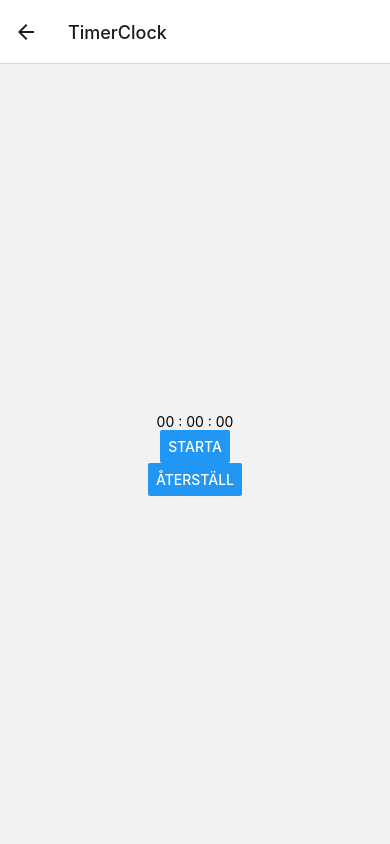
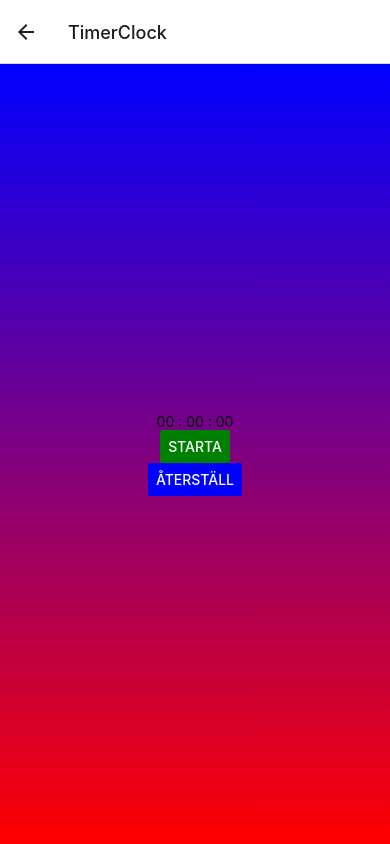
Before and after one commit to JibbZZ/TimerApp, a React Native app: screen /TimerClock in a window 390 px wide. Built offline with nearby package versions, Linux system fonts and the light colour scheme.

Commit message:
Added LinearGradient and Haptics (expo components)

```diff
--- a/TimerClock.tsx
+++ b/TimerClock.tsx
@@ -7,6 +7,8 @@ import Modal from 'react-native-modal';
 import { RootStackParamList } from './navigationTypes';
 import sunsetVibes from './assets/sounds/sunset-vibes-lo-fichillhop-9503.mp3';
 import { useTimer } from './TimerContext';
+import { LinearGradient } from 'expo-linear-gradient';
+import * as Haptics from 'expo-haptics';
 
 type TimerClockProps = {
   route: RouteProp<RootStackParamList, 'TimerClock'>;
@@ -50,6 +52,7 @@ export const TimerClock = ({ route, navigation }: TimerClockProps) => {
   }, [aktiverad, sekunder]);
 
   const växla = () => {
+    Haptics.impactAsync(Haptics.ImpactFeedbackStyle.Medium);
     if (aktiverad && soundObj) {
       stopSound();
     }
@@ -90,18 +93,21 @@ export const TimerClock = ({ route, navigation }: TimerClockProps) => {
   };
 
   return (
-    <View style={stilar.container}>
+    <LinearGradient colors={['blue', 'red']} style={stilar.container}>
       <Text>{formateraTid()}</Text>
-      <Button title={aktiverad ? 'Stoppa' : 'Starta'} onPress={växla} />
-      <Button title="Återställ" onPress={återställ} />
+      <Button title={aktiverad ? 'Stoppa' : 'Starta'} onPress={växla}
+      color={aktiverad ? 'red' : 'green'} />
+      <Button title="Återställ" onPress={återställ}
+      color='blue' />
 
       <Modal isVisible={isModalVisible}>
         <View style={stilar.modalContainer}>
           <Text>Timern är klar!</Text>
-          <Button title="Stäng av ljudet" onPress={closeModal} />
+          <Button title="Stäng av ljudet" onPress={closeModal}
+          color={'purple'} />
         </View>
       </Modal>
-    </View>
+    </LinearGradient>
   );
 };
 
--- a/TimerContext.tsx
+++ b/TimerContext.tsx
@@ -26,7 +26,7 @@ interface TimerProviderProps {
 
     if (sekunder <= 0 && aktiverad) {
       setAktiverad(false);
-      // Meddelande-logik kan flyttas hit om du vill
+
     } else if (aktiverad) {
       intervall = setInterval(() => {
         setSekunder((prevSekunder) => prevSekunder - 1);
@@ -54,6 +54,7 @@ interface TimerProviderProps {
   };
 
   return (
+
     <TimerContext.Provider value={{ sekunder, setSekunder, aktiverad, setAktiverad, startTimer, stoppTimer, återställTimer }}>
       {children}
     </TimerContext.Provider>
--- a/TimerSetScreen.tsx
+++ b/TimerSetScreen.tsx
@@ -5,6 +5,8 @@ import { NavigationProp } from '@react-navigation/native';
 import { RootStackParamList } from './navigationTypes';
 import * as Notifications from 'expo-notifications';
 import { useTimer } from './TimerContext';
+import { LinearGradient } from 'expo-linear-gradient';
+import * as Haptics from 'expo-haptics';
 
 type TimerSetScreenProps = {
   navigation: NavigationProp<RootStackParamList, 'TimerSetScreen'>;
@@ -18,6 +20,7 @@ export const TimerSetScreen = ({ navigation }: TimerSetScreenProps) => {
 
 
   const startTimer = async () => {
+    Haptics.impactAsync(Haptics.ImpactFeedbackStyle.Heavy);
     const permission = await askForNotificationPermission();
     if(permission) {
         setSekunder(hours * 3600 + minutes * 60 + seconds);  // Sätt sekunder innan navigation
@@ -38,12 +41,14 @@ export const TimerSetScreen = ({ navigation }: TimerSetScreenProps) => {
 
 
   return (
-    <View style={styles.container}>
+    <LinearGradient colors={['red', 'blue']} style={styles.container}>
       <Text style={styles.label}>Timmar</Text>
       <Picker
         selectedValue={hours}
         onValueChange={(itemValue) => setHours(itemValue)}
         style={styles.picker}
+
+
       >
         {Array.from({ length: 24 }).map((_, i) => (
           <Picker.Item key={i} label={String(i)} value={i} />
@@ -73,7 +78,7 @@ export const TimerSetScreen = ({ navigation }: TimerSetScreenProps) => {
       </Picker>
 
       <Button title="Starta Timer" onPress={startTimer} />
-    </View>
+      </LinearGradient>
   );
 };
 
```
